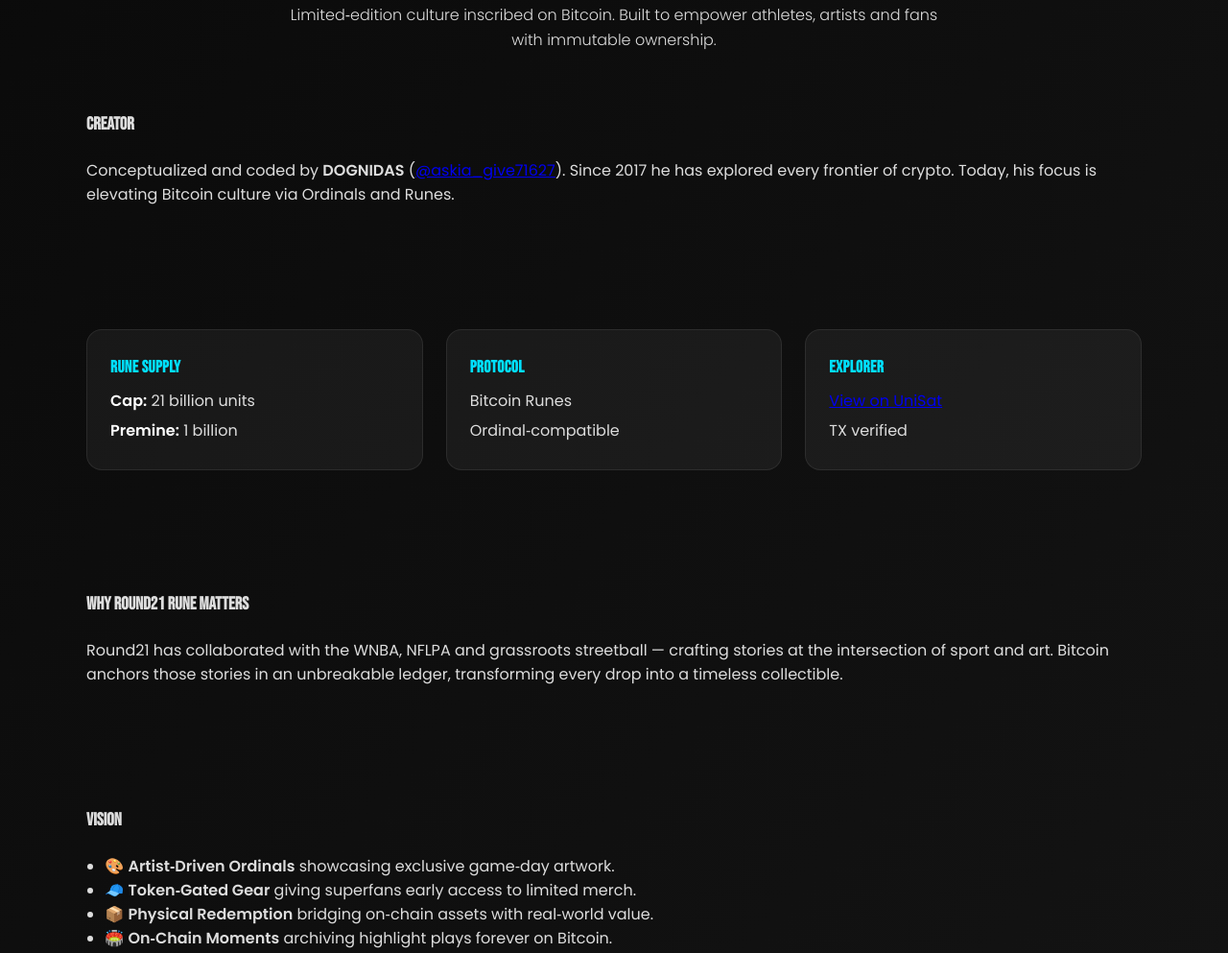
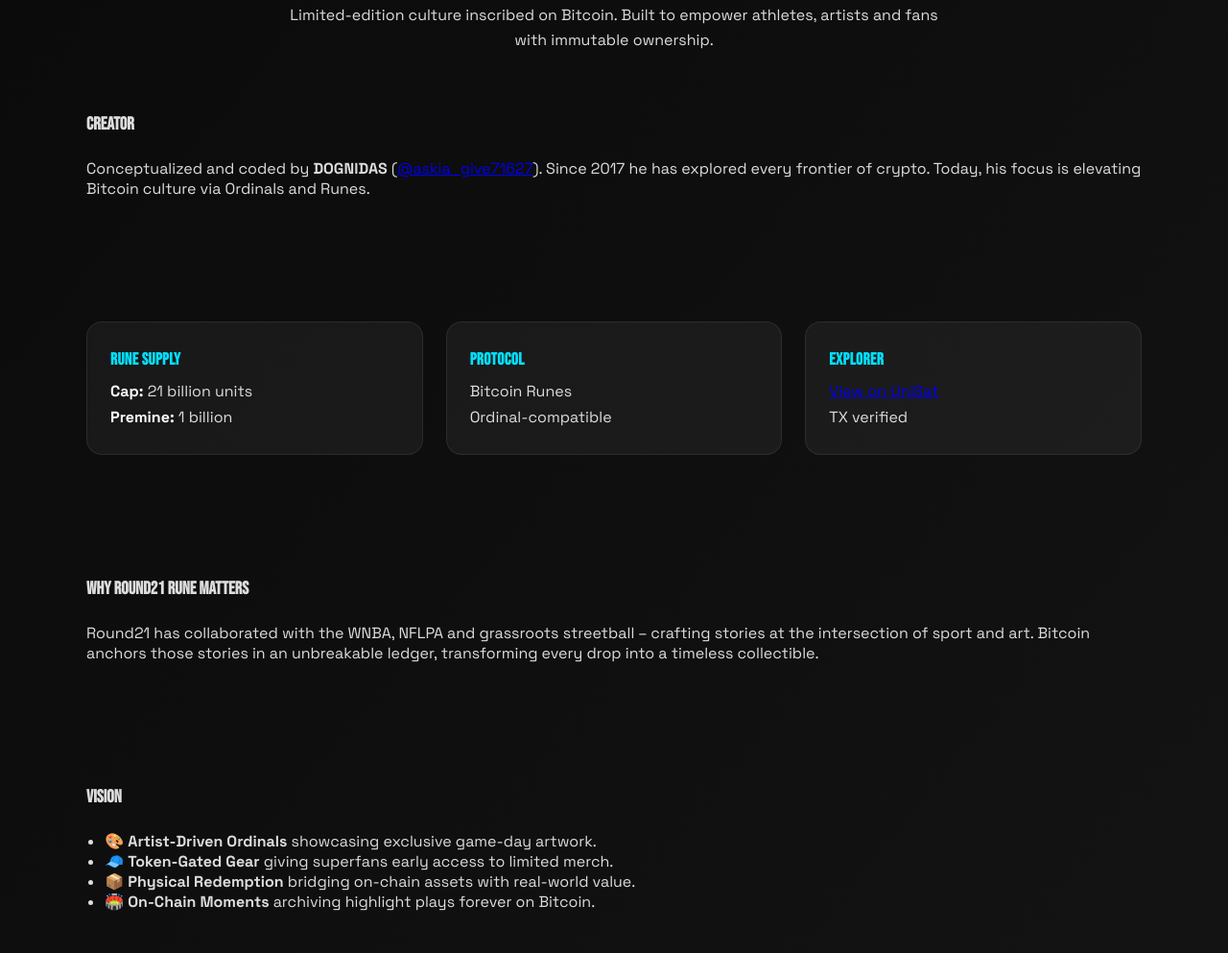
Before and after one commit to blockman-ai/round21rune.xyz, a plain HTML site: page index.html in a window 1280 px wide. Shown: the part 225-1218 px from the top of the page at 96% size. Drawn offline with Linux system fonts and the light colour scheme.

Commit message:
Update index.html

```diff
--- a/index.html
+++ b/index.html
@@ -2,7 +2,7 @@
 <html lang="en">
 <head>
   <!-- =========================================================
-       Round21 Rune • Ultra‑Modern Landing Page (≈400 lines)
+       Round21 Rune • Ultra‑Modern Landing Page (≈400 lines)
        Designed & coded by ChatGPT – "the best web designer" 😉
        ========================================================= -->
   <meta charset="UTF-8" />
@@ -16,7 +16,7 @@
   <meta property="og:image" content="og-preview.png" />
   <meta name="twitter:card" content="summary_large_image" />
   <!-- Google Fonts -->
-  <link href="https://fonts.googleapis.com/css2?family=Bebas+Neue&family=Poppins:wght@300;400;600&display=swap" rel="stylesheet" />
+  <link href="https://fonts.googleapis.com/css2?family=Bebas+Neue&family=Space+Grotesk:wght@400;500;700&display=swap" rel="stylesheet" />
   <!-- Favicon (optional) -->
   <link rel="icon" href="favicon.ico" />
   <!-- ======= Core Styles ======= -->
@@ -25,22 +25,24 @@
       --primary:   #f7931a; /* Bitcoin orange */
       --accent:    #ffcc00; /* Round21 gold */
       --cyan:      #00e0ff;
-      --bg‑dark:   #0a0a0a;
-      --bg‑light:  #141414;
-      --txt‑light: #dddddd;
-      --txt‑muted: #888888;
+      --bg-dark:   #0a0a0a;
+      --bg-light:  #141414;
+      --txt-light: #dddddd;
+      --txt-muted: #888888;
     }
 
-    *,
-    *::before,
-    *::after { box-sizing: border-box; margin: 0; padding: 0; }
+    *, *::before, *::after {
+      box-sizing: border-box;
+      margin: 0;
+      padding: 0;
+    }
 
     html { scroll-behavior: smooth; }
 
     body {
-      font-family: 'Poppins', sans-serif;
-      background: linear-gradient(130deg, var(--bg‑dark) 0%, var(--bg‑light) 100%);
-      color: var(--txt‑light);
+      font-family: 'Space Grotesk', sans-serif;
+      background: linear-gradient(130deg, var(--bg-dark), var(--bg-light));
+      color: var(--txt-light);
       display: flex;
       flex-direction: column;
       align-items: center;
@@ -48,40 +50,89 @@
       overflow-x: hidden;
     }
 
-    /* ====== Layout Helpers ====== */
-    .container { width: min(95%, 1100px); margin: 0 auto; }
-    section { padding: 4rem 0; display: flex; flex-direction: column; gap: 1.5rem; }
-    h1, h2, h3 { font-family: 'Bebas Neue', sans-serif; text-transform: uppercase; }
+    .container {
+      width: min(95%, 1100px);
+      margin: 0 auto;
+    }
 
-    /* ====== Hero ====== */
+    section {
+      padding: 4rem 0;
+      display: flex;
+      flex-direction: column;
+      gap: 1.5rem;
+    }
+
+    h1, h2, h3 {
+      font-family: 'Bebas Neue', cursive;
+      text-transform: uppercase;
+    }
+
     .hero {
       text-align: center;
       padding-top: 5rem;
     }
-    .hero__headline { font-size: clamp(2.5rem, 6vw, 5rem); color: var(--primary); letter-spacing: -.03em; }
-    .hero__sub { font-size: 1.25rem; color: var(--accent); letter-spacing: .05em; margin-top: .5rem; }
-    .tagline { font-weight: 300; max-width: 700px; margin: 1.5rem auto 0; line-height: 1.6; }
 
-    /* ====== Specs / Cards ====== */
-    .cards { display: grid; grid-template-columns: repeat(auto-fit, minmax(260px, 1fr)); gap: 1.5rem; }
+    .hero__headline {
+      font-size: clamp(2.5rem, 6vw, 5rem);
+      color: var(--primary);
+      letter-spacing: -0.03em;
+    }
+
+    .hero__sub {
+      font-size: 1.25rem;
+      color: var(--accent);
+      letter-spacing: 0.05em;
+      margin-top: 0.5rem;
+    }
+
+    .tagline {
+      font-weight: 400;
+      max-width: 700px;
+      margin: 1.5rem auto 0;
+      line-height: 1.6;
+    }
+
+    .cards {
+      display: grid;
+      grid-template-columns: repeat(auto-fit, minmax(260px, 1fr));
+      gap: 1.5rem;
+    }
+
     .card {
-      background: rgba(255,255,255,0.05);
-      border: 1px solid rgba(255,255,255,0.08);
+      background: rgba(255, 255, 255, 0.05);
+      border: 1px solid rgba(255, 255, 255, 0.08);
       border-radius: 16px;
       padding: 1.75rem 1.5rem;
-      position: relative;
-      overflow: hidden;
-      transition: transform .4s ease, box-shadow .4s ease;
+      transition: transform 0.4s ease, box-shadow 0.4s ease;
     }
-    .card:hover { transform: translateY(-6px); box-shadow: 0 12px 24px rgba(0,0,0,0.45); }
-    .card h3 { font-size: 1.1rem; color: var(--cyan); margin-bottom: .75rem; letter-spacing: .02em; }
-    .card ul { list-style: none; display: flex; flex-direction: column; gap: .35rem; }
-    .card li strong { color: #fff; }
 
-    /* ====== Vision List ====== */
-    .vision li { margin-left: 1.2rem; }
+    .card:hover {
+      transform: translateY(-6px);
+      box-shadow: 0 12px 24px rgba(0, 0, 0, 0.45);
+    }
 
-    /* ====== CTA Button ====== */
+    .card h3 {
+      font-size: 1.1rem;
+      color: var(--cyan);
+      margin-bottom: 0.75rem;
+      letter-spacing: 0.02em;
+    }
+
+    .card ul {
+      list-style: none;
+      display: flex;
+      flex-direction: column;
+      gap: 0.35rem;
+    }
+
+    .card li strong {
+      color: #fff;
+    }
+
+    .vision li {
+      margin-left: 1.2rem;
+    }
+
     .btn {
       background: var(--primary);
       color: #000;
@@ -90,18 +141,32 @@
       font-weight: 600;
       border-radius: 8px;
       cursor: pointer;
-      transition: background .25s ease, transform .25s ease;
+      transition: background 0.25s ease, transform 0.25s ease;
     }
-    .btn:hover { background: var(--accent); transform: translateY(-2px); }
 
-    /* ====== Footer ====== */
-    footer { padding: 3rem 0 1rem; font-size: .9rem; color: var(--txt‑muted); text-align: center; }
+    .btn:hover {
+      background: var(--accent);
+      transform: translateY(-2px);
+    }
 
-    /* ====== Scroll Reveal ====== */
-    [data-animate] { opacity: 0; transform: translateY(20px); transition: all .8s ease-out; }
-    [data-animate].visible { opacity: 1; transform: translateY(0); }
+    footer {
+      padding: 3rem 0 1rem;
+      font-size: 0.9rem;
+      color: var(--txt-muted);
+      text-align: center;
+    }
 
-    /* ====== Responsive ====== */
+    [data-animate] {
+      opacity: 0;
+      transform: translateY(20px);
+      transition: all 0.8s ease-out;
+    }
+
+    [data-animate].visible {
+      opacity: 1;
+      transform: translateY(0);
+    }
+
     @media (max-width: 480px) {
       h1 { font-size: 2.2rem; }
       .btn { width: 100%; }
@@ -109,73 +174,65 @@
   </style>
 </head>
 <body>
-  <!-- ========== HERO ========= -->
   <header class="hero container" data-animate>
     <h1 class="hero__headline">Round21 Rune</h1>
     <h2 class="hero__sub">Sports · Art · Bitcoin</h2>
-    <p class="tagline">Limited‑edition culture inscribed on Bitcoin. Built to empower athletes, artists and fans with immutable ownership.</p>
+    <p class="tagline">Limited-edition culture inscribed on Bitcoin. Built to empower athletes, artists and fans with immutable ownership.</p>
   </header>
 
-  <!-- ========== CREATOR ========= -->
   <section class="container" data-animate>
     <h3>Creator</h3>
-    <p>Conceptualized and coded by <strong>DOGNIDAS</strong> (<a href="https://x.com/dognidas" target="_blank" aria-label="DOGNIDAS on X">@askia_give71627</a>). Since 2017 he has explored every frontier of crypto. Today, his focus is elevating Bitcoin culture via Ordinals and Runes.</p>
+    <p>Conceptualized and coded by <strong>DOGNIDAS</strong> (<a href="https://x.com/askia_give71627" target="_blank" aria-label="DOGNIDAS on X">@askia_give71627</a>). Since 2017 he has explored every frontier of crypto. Today, his focus is elevating Bitcoin culture via Ordinals and Runes.</p>
   </section>
 
-  <!-- ========== SPECS CARDS ========= -->
   <section class="container cards" data-animate>
     <article class="card">
       <h3>Rune Supply</h3>
       <ul>
-        <li><strong>Cap:</strong> 21 billion units</li>
-        <li><strong>Premine:</strong> 1 billion</li>
+        <li><strong>Cap:</strong> 21 billion units</li>
+        <li><strong>Premine:</strong> 1 billion</li>
       </ul>
     </article>
     <article class="card">
       <h3>Protocol</h3>
       <ul>
-        <li>Bitcoin Runes</li>
-        <li>Ordinal‑compatible</li>
+        <li>Bitcoin Runes</li>
+        <li>Ordinal-compatible</li>
       </ul>
     </article>
     <article class="card">
       <h3>Explorer</h3>
       <ul>
-        <li><a href="https://unisat.io/rune/ROUND21" target="_blank">View on UniSat</a></li>
+        <li><a href="https://unisat.io/rune/ROUND21" target="_blank">View on UniSat</a></li>
         <li>TX verified</li>
       </ul>
     </article>
   </section>
 
-  <!-- ========== WHY / VISION ========= -->
   <section class="container" data-animate>
-    <h3>Why Round21 Rune&nbsp;Matters</h3>
-    <p>Round21 has collaborated with the WNBA, NFLPA and grassroots streetball — crafting stories at the intersection of sport and art. Bitcoin anchors those stories in an unbreakable ledger, transforming every drop into a timeless collectible.</p>
+    <h3>Why Round21 Rune Matters</h3>
+    <p>Round21 has collaborated with the WNBA, NFLPA and grassroots streetball – crafting stories at the intersection of sport and art. Bitcoin anchors those stories in an unbreakable ledger, transforming every drop into a timeless collectible.</p>
   </section>
 
   <section class="container" data-animate>
     <h3>Vision</h3>
     <ul class="vision">
-      <li>🎨 <strong>Artist‑Driven Ordinals</strong> showcasing exclusive game‑day artwork.</li>
-      <li>🧢 <strong>Token‑Gated Gear</strong> giving superfans early access to limited merch.</li>
-      <li>📦 <strong>Physical Redemption</strong> bridging on‑chain assets with real‑world value.</li>
-      <li>🏟️ <strong>On‑Chain Moments</strong> archiving highlight plays forever on Bitcoin.</li>
+      <li>🎨 <strong>Artist-Driven Ordinals</strong> showcasing exclusive game-day artwork.</li>
+      <li>🧢 <strong>Token-Gated Gear</strong> giving superfans early access to limited merch.</li>
+      <li>📦 <strong>Physical Redemption</strong> bridging on-chain assets with real-world value.</li>
+      <li>🏟️ <strong>On-Chain Moments</strong> archiving highlight plays forever on Bitcoin.</li>
     </ul>
   </section>
 
-  <!-- ========== CTA ========= -->
   <section class="container" style="text-align:center" data-animate>
     <button class="btn" onclick="window.open('https://x.com/weareround21','_blank')">Connect with Round21</button>
   </section>
 
-  <!-- ========== FOOTER ========= -->
   <footer>
-    © 2025 Round21 Rune · Built for the culture · By DOGNIDAS
+    © 2025 Round21 Rune · Built for the culture · By DOGNIDAS
   </footer>
 
-  <!-- ===== Scroll Reveal JS ===== -->
   <script>
-    /* simple intersection observer fade‑in */
     const revealOptions = { threshold: 0.15 };
     const revealOnScroll = new IntersectionObserver((entries, observer) => {
       entries.forEach(entry => {
```
